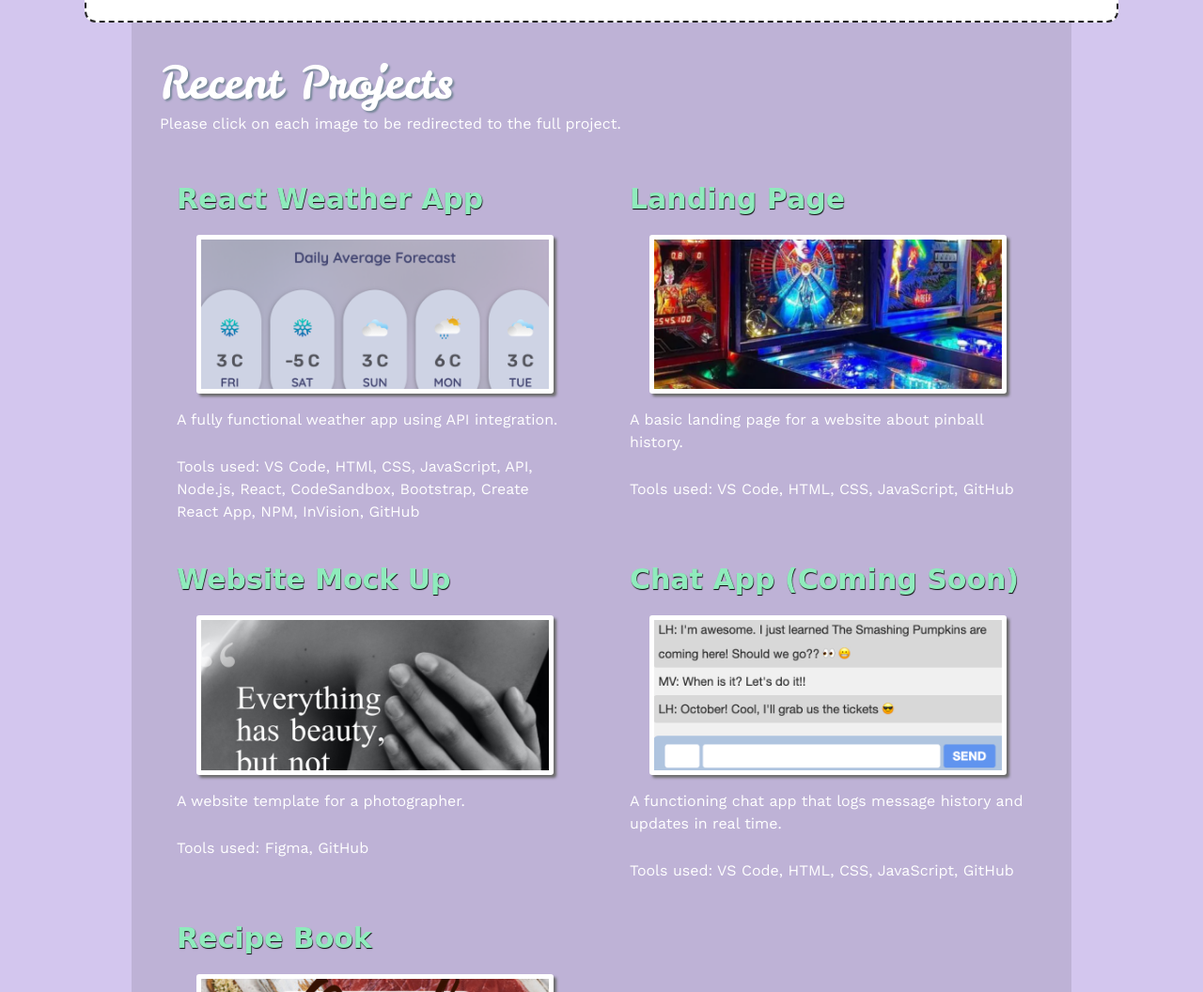
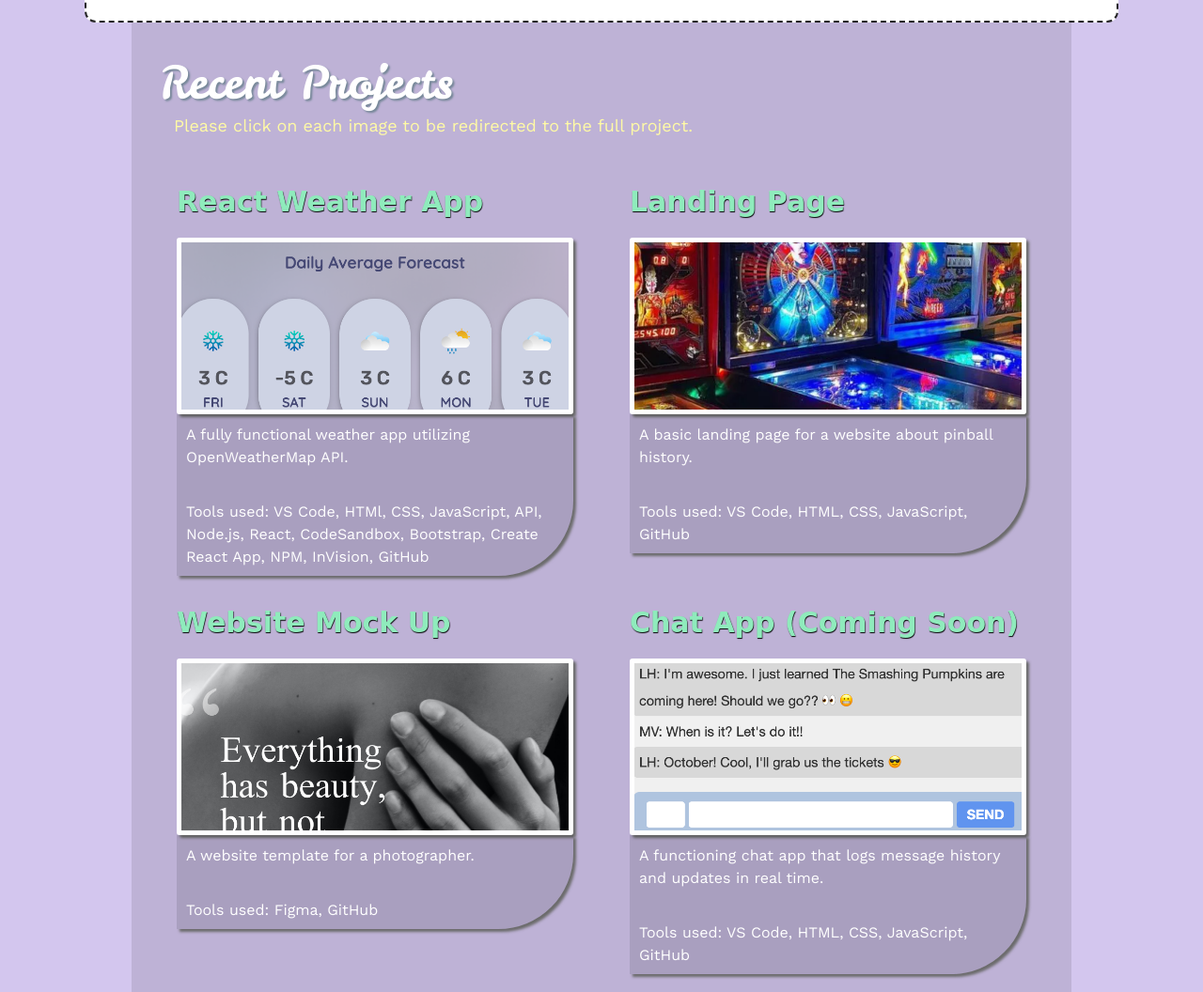
Before and after one commit to spethstation/Portfolio_Project, a plain HTML site: page portfolio.html in a window 1280 px wide. Shown: the part 157-1213 px from the top of the page at 94% size. Drawn offline with nearby package versions, Linux system fonts and the light colour scheme; a web font is replaced by a local one.

Commit message:
Styling for p on portfolio page

```diff
--- a/portfolio.html
+++ b/portfolio.html
@@ -71,7 +71,11 @@
       </div>
       <div class="container portfolio-section">
         <h3>Recent Projects</h3>
-        <p>Please click on each image to be redirected to the full project.</p>
+        <span class="project-sub-head"
+          ><p>
+            Please click on each image to be redirected to the full project.
+          </p></span
+        >
         <br />
         <div class="row mb-3">
           <div class="col-md-6">
@@ -80,16 +84,17 @@
               href="https://elspeth-weather-app-react.netlify.app/"
               target="_blank"
               title="Weather App"
-              ><img
-                src="/src/forecast.png"
-                class="img-fluid mb-3"
-                alt="Weather App"
+              ><img src="/src/forecast.png" class="img-fluid" alt="Weather App"
             /></a>
-            <p>A fully functional weather app using API integration.</p>
+            <div class="port-bg">
+              <p>
+                A fully functional weather app utilizing OpenWeatherMap API.
+              </p>
               <p>
                 Tools used: VS Code, HTMl, CSS, JavaScript, API, Node.js, React,
                 CodeSandbox, Bootstrap, Create React App, NPM, InVision, GitHub
               </p>
+            </div>
           </div>
           <div class="col-md-6">
             <h2>Landing Page</h2>
@@ -99,11 +104,13 @@
               title="Basic Website"
               ><img
                 src="/src/pinball2.png"
-                class="img-fluid mb-3"
+                class="img-fluid"
                 alt="Pinball Website"
             /></a>
+            <div class="port-bg">
               <p>A basic landing page for a website about pinball history.</p>
               <p>Tools used: VS Code, HTML, CSS, JavaScript, GitHub</p>
+            </div>
           </div>
         </div>
         <div class="row mb-3">
@@ -112,20 +119,24 @@
             <a href="/portfolio2.html" title="Photography Website Template"
               ><img
                 src="/src/mockup.png"
-                class="img-fluid mb-3"
+                class="img-fluid"
                 alt="Photography Website Template"
             /></a>
+            <div class="port-bg">
               <p>A website template for a photographer.</p>
               <p>Tools used: Figma, GitHub</p>
             </div>
+          </div>
           <div class="col-md-6">
             <h2>Chat App (Coming Soon)</h2>
-            <img src="/src/chatapp.png" class="img-fluid mb-3" alt="Chat App" />
+            <img src="/src/chatapp.png" class="img-fluid" alt="Chat App" />
+            <div class="port-bg">
               <p>
                 A functioning chat app that logs message history and updates in
                 real time.
               </p>
               <p>Tools used: VS Code, HTML, CSS, JavaScript, GitHub</p>
+            </div>
           </div>
         </div>
         <div class="row mb-3">
@@ -134,11 +145,13 @@
             <a href="/portfolio3.html" title="Recipe Book"
               ><img
                 src="/src/proteinbook.png"
-                class="img-fluid mb-3"
+                class="img-fluid"
                 alt="Recipe Book"
             /></a>
+            <div class="port-bg">
               <p>A full-colour pdf recipe book for athletes.</p>
               <p>Tools used: Adobe InDesign, Unsplash, Canva</p>
+            </div>
           </div>
           <div class="col-md-6"></div>
         </div>
--- a/src/style.css
+++ b/src/style.css
@@ -212,8 +212,20 @@ button:hover {
   margin: 25px auto;
 }
 
-.img-fluid {
-  max-width: 90%;
+.port-bg {
+  background-color: #0000001c;
+  border-bottom-right-radius: 80px 80px;
+  box-shadow: 3px 3px 3px #6b6b6b;
+}
+
+.port-bg p {
+  padding: 10px 10px 8px 10px;
+}
+
+.project-sub-head p {
+  color: var(--fourth-color);
+  font-size: 18px;
+  padding-left: 15px;
 }
 
 .connect-text {
```
Lines whose indentation alone changed are shown as unchanged.
